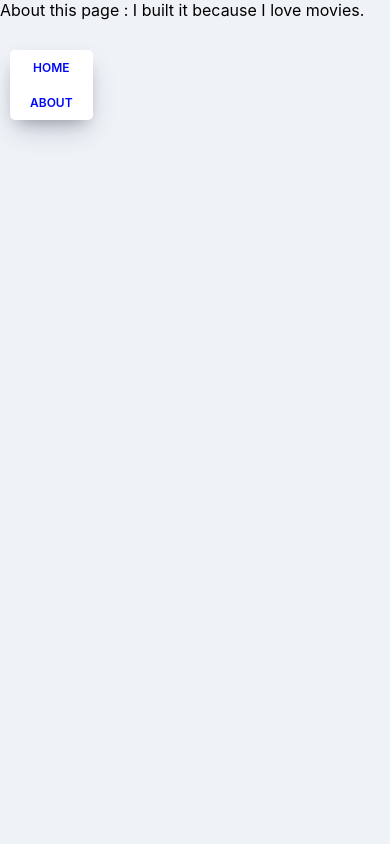
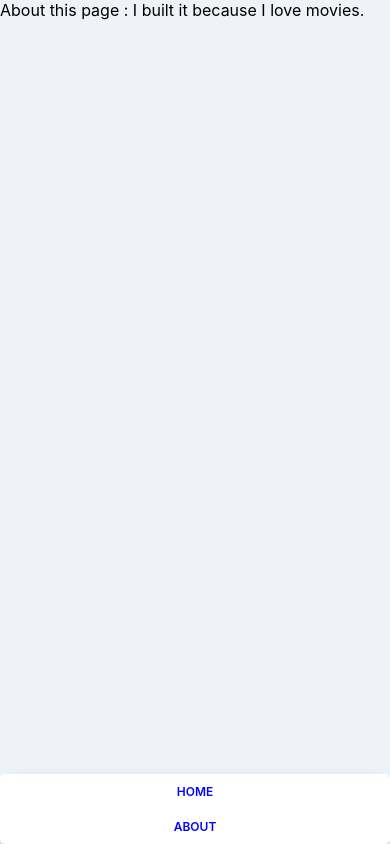
Before and after one commit to WooSangGyu/React_movie, a React (Create React App) app: page /About in a window 390 px wide. Built offline with nearby package versions, Linux system fonts and the light colour scheme.

Commit message:
screen css change and README change

```diff
--- a/src/component/Navigation.css
+++ b/src/component/Navigation.css
@@ -1,4 +1,5 @@
 .nav {
+  z-index: 1;
   position: fixed;
   top: 50px;
   left: 10px;
@@ -9,6 +10,15 @@
   box-shadow: 0 13px 27px -5px rgba(50, 50, 93, 0.25),
     0 8px 16px -8px rgba(0, 0, 0, 0.3), 0 -6px 16px -6px rgba(0, 0, 0, 0.025);
   border-radius: 5px;
+}
+
+@media screen and (max-width: 1090px) {
+  .nav {
+    left: initial;
+    top: initial;
+    bottom: 0px;
+    width: 100%;
+  }
 }
 
 .nav a {
```
Also changed, not shown: 1 other file (tests, documents, lock files or other folders).
